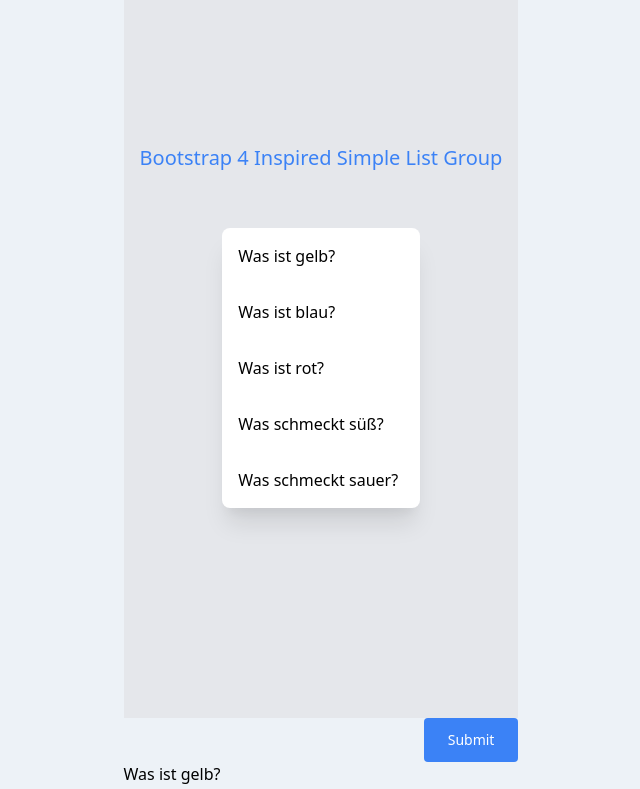
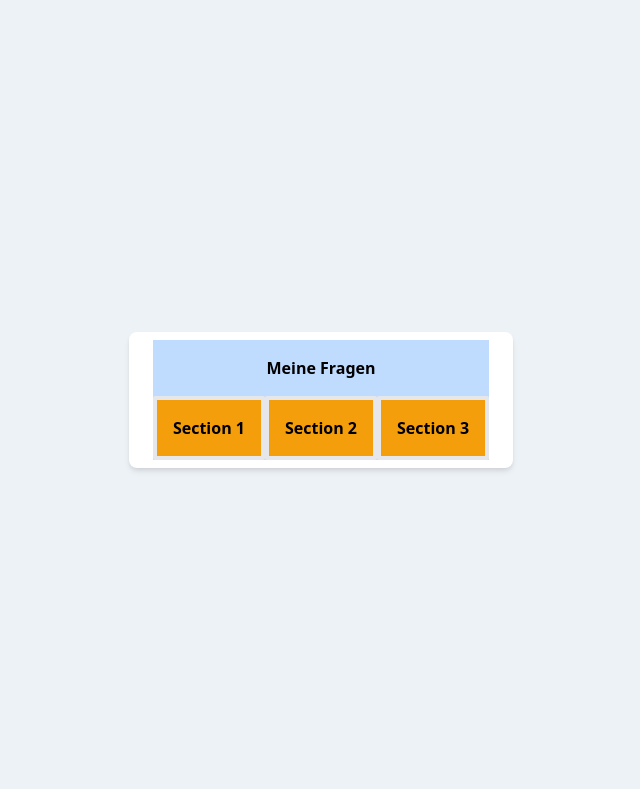
Before and after one commit to udoq/lps-project, an Angular app: page / in a window 1280 px wide. Shown: the top 789 px of the page, without its empty margins (319-959 px from the left). Built offline with nearby package versions, Linux system fonts and the light colour scheme.

Commit message:
Fragenkomponente funzt nicht

```diff
--- a/src/app/app.module.ts
+++ b/src/app/app.module.ts
@@ -8,6 +8,7 @@
 import { TestingComponent } from './testing/testing.component';
 import { TryingComponent } from './trying/trying.component';
 import { SummaryComponent } from './summary/summary.component';
+import { QuestionComponent } from './question/question.component';
 
 @NgModule({
   declarations: [
@@ -15,7 +16,8 @@
     LearningComponent,
     TestingComponent,
     TryingComponent,
-    SummaryComponent
+    SummaryComponent,
+    QuestionComponent
   ],
   imports: [
     BrowserModule,
--- a/src/app/learning/learning.component.html
+++ b/src/app/learning/learning.component.html
@@ -1 +1 @@
-<app-summary [questions]="myData"></app-summary>
+<app-summary [questions]="allQuestions"></app-summary>
--- a/src/app/learning/learning.component.ts
+++ b/src/app/learning/learning.component.ts
@@ -1,7 +1,5 @@
-import { HttpClient } from '@angular/common/http';
 import { Component, OnInit } from '@angular/core';
-
-import { MyDataStructur } from '../my-data-structur';
+import { QuestionsIOService } from '../questions-io.service';
 
 @Component({
   selector: 'app-learning',
@@ -10,16 +8,25 @@
 })
 export class LearningComponent implements OnInit {
 
-  myData: MyDataStructur[] = [];
+  allQuestions : any = [];
   aktuelleFrage: number = 0;
   selectedItems: boolean[] = [];
 
 
-  constructor(private http: HttpClient) { }
+  constructor(private myService: QuestionsIOService) { }
 
   ngOnInit(): void {
-    this.http.get<MyDataStructur[]>("assets/fragen.json")
-    .subscribe((data) => this.myData = data);
+//    this.http.get<MyDataStructur[]>("assets/fragen.json")
+//    .subscribe((data) => this.myData = data);
+//    this.myData = this.myService.getData();
+    this.getAllQuestions();
+  }
+
+  getAllQuestions() {
+    this.myService.getData()
+    .subscribe(res=>{
+      this.allQuestions = res;
+    })
   }
 
 }
--- /dev/null
+++ b/src/app/question/question.component.html
@@ -0,0 +1,21 @@
+
+<div class="h-screen overflow-hidden flex items-center justify-center" style="background: #edf2f7;">
+
+
+  <div class='flex max-w-sm w-full bg-white shadow-md rounded-lg overflow-hidden mx-auto'>
+
+
+  <div class="bg-blue-200  mx-auto my-2">
+
+    <h2 class="bg-dark-800 p-4 text-center font-black">Meine Fragen</h2>
+    <button class="border-solid border-4 border-light-blue-500  text-left accordion p-4 font-black bg-yellow-500 hover:bg-red-700 focus:bg-red-700 rounded-sm">Section 1</button>
+
+    <button class="border-solid border-4 border-light-blue-500 text-left accordion p-4 font-black bg-yellow-500 hover:bg-red-700 focus:bg-red-700 rounded-sm">Section 2</button>
+
+    <button class="border-solid border-4 border-light-blue-500 text-left accordion p-4 font-black bg-yellow-500 hover:bg-red-700 focus:bg-red-700 rounded-sm">Section 3</button>
+
+  </div>
+
+  </div>
+
+</div>
--- /dev/null
+++ b/src/app/question/question.component.ts
@@ -0,0 +1,15 @@
+import { Component, OnInit } from '@angular/core';
+
+@Component({
+  selector: 'app-question',
+  templateUrl: './question.component.html',
+  styleUrls: ['./question.component.css']
+})
+export class QuestionComponent implements OnInit {
+
+  constructor() { }
+
+  ngOnInit(): void {
+  }
+
+}
--- a/src/app/questions-io.service.ts
+++ b/src/app/questions-io.service.ts
@@ -1,9 +1,16 @@
 import { Injectable } from '@angular/core';
+import { HttpClient } from '@angular/common/http';
+
 
 @Injectable({
   providedIn: 'root'
 })
 export class QuestionsIOService {
 
-  constructor() { }
+
+  constructor(private http: HttpClient) { }
+
+  getData() {
+    return this.http.get<any>("assets/fragen.json")
+  }
 }
--- a/src/app/summary/summary.component.html
+++ b/src/app/summary/summary.component.html
@@ -1,4 +1,6 @@
 
+<!--
+<div class="h-screen overflow-hidden flex items-center justify-center" style="background: #edf2f7;">
   <div class="flex items-center justify-center h-screen bg-gray-200">
     <div class="container">
 
@@ -14,15 +16,11 @@
           </div>
     </div>
   </div>
+</div>
+-->
 
-<div class="md:col-span-5 text-right">
-  <div class="inline-flex items-end">
-    <button class="bg-blue-500 hover:bg-blue-700 text-white text-sm py-3 px-6 rounded"
-    (click)="nextQuestion()">
-      Submit
-    </button>
-  </div>
-</div>
+
+<app-question></app-question>
 
 
 <h2>
@@ -33,3 +31,12 @@
   <input type="checkbox" name="options" (change)="setAnswers($event, i)">
         {{ antwort.text }}
 </div>
+
+<div class="md:col-span-5 text-right">
+  <div class="inline-flex items-end">
+    <button class="bg-blue-500 hover:bg-blue-700 text-white text-sm py-3 px-6 rounded"
+    (click)="nextQuestion()">
+      Submit
+    </button>
+  </div>
+</div>
--- a/src/index.html
+++ b/src/index.html
@@ -8,7 +8,7 @@
   <meta name="viewport" content="width=device-width, initial-scale=1">
   <link rel="icon" type="image/x-icon" href="favicon.ico">
 </head>
-<body class="h-screen overflow-hidden flex items-center justify-center" style="background: #edf2f7;">
+<body>
   <app-root></app-root>
 </body>
 </html>
```
Also changed, not shown: src/app/question/question.component.css (added), 1 other file (tests, documents, lock files or other folders). Lines whose indentation alone changed are shown as unchanged.
